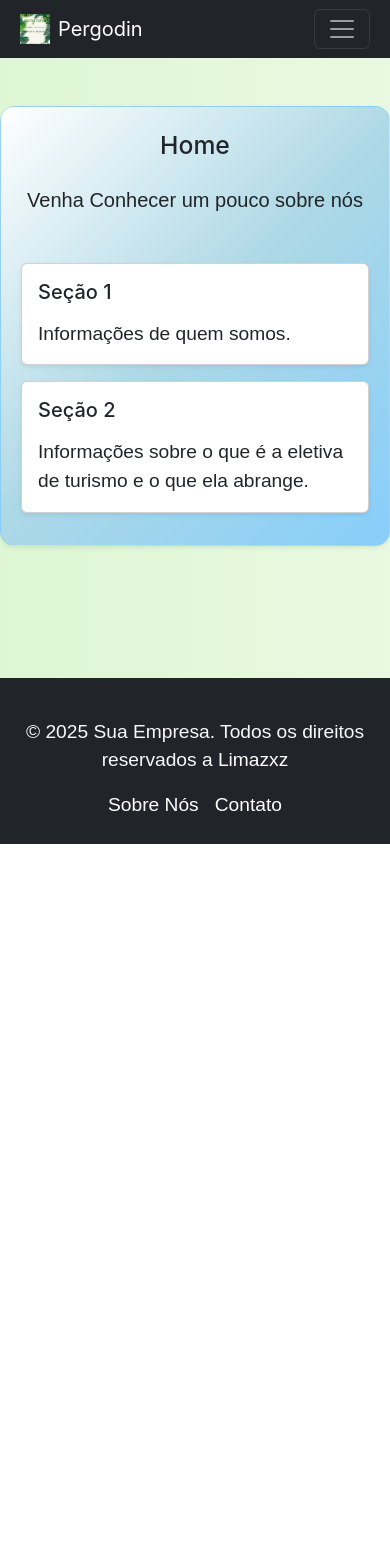
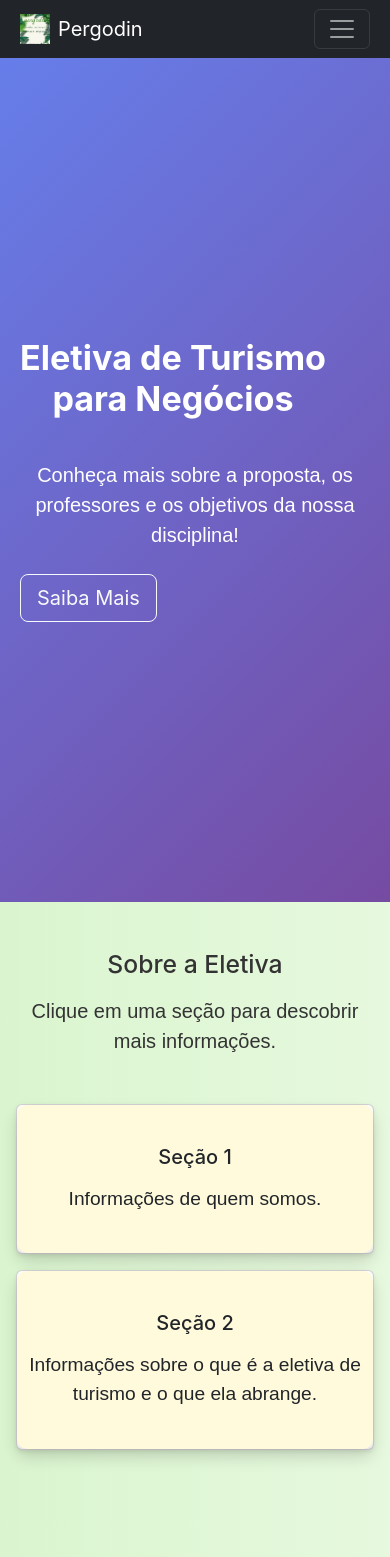
Before and after one commit to Limazxz/EletivaSite2.0, a React (Vite) app: page / in a window 390 px wide. Shown: the top 1557 px of the page. Before the commit the page ends 844 px from the top, so only its background shows below. Built offline with nearby package versions, Linux system fonts and the light colour scheme.

Commit message:
feat: enhance Contato page with phone number formatting and update placeholder text; improve Home page layout with animated background and new sections

```diff
--- a/src/App.css
+++ b/src/App.css
@@ -237,3 +237,18 @@ p {
 }
 
 /* Responsivo + Print já incluídos no primeiro CSS */
+#about-card,
+#about-card-content,
+#about-card-2 {
+  padding: 40px 0;
+  border-radius: 10px;
+  text-align: center;
+  background: #fffadc;
+  box-shadow: var(--shadow-md);
+}
+#about-card-2-content {
+  padding: 20px;
+  background: #fffadc !important; /* Garante que a cor seja aplicada */
+  border-radius: 10px;
+  box-shadow: var(--shadow-sm);
+}
--- a/src/pages/Contato.jsx
+++ b/src/pages/Contato.jsx
@@ -9,11 +9,30 @@ const Contato = () => {
     message: "",
   });
 
+  const formatPhoneNumber = (value) => {
+    value = value.replace(/\D/g, ""); // Remove caracteres não numéricos
+    if (value.length > 10) {
+      return `(${value.slice(0, 2)}) ${value.slice(2, 7)}-${value.slice(
+        7,
+        11
+      )}`;
+    } else if (value.length > 5) {
+      return `(${value.slice(0, 2)}) ${value.slice(2, 6)}-${value.slice(
+        6,
+        10
+      )}`;
+    } else if (value.length > 2) {
+      return `(${value.slice(0, 2)}) ${value.slice(2)}`;
+    } else {
+      return value;
+    }
+  };
+
   const handleInputChange = (e) => {
     const { name, value } = e.target;
     setFormData((prev) => ({
       ...prev,
-      [name]: value,
+      [name]: name === "phone" ? formatPhoneNumber(value) : value,
     }));
   };
 
@@ -22,8 +41,6 @@ const Contato = () => {
     console.log("Formulário enviado:", formData);
     alert("Mensagem enviada com sucesso!");
   };
-
-
 
   return (
     <div className="container mt-5">
@@ -82,7 +99,7 @@ const Contato = () => {
                     name="phone"
                     value={formData.phone}
                     onChange={handleInputChange}
-                    placeholder="(14) 99667-7249"
+                    placeholder= "Digite seu Número de Telefone"
                   />
                 </div>
 
--- a/src/pages/Home.jsx
+++ b/src/pages/Home.jsx
@@ -1,20 +1,66 @@
-import { useState } from "react";
+import { useEffect, useState } from "react";
+import { useNavigate } from "react-router"; // Corrigido para "react-router-dom"
 
-const Home = () => {
+export default function Home() {
+  const navigate = useNavigate(); // Certifique-se de que o hook useNavigate está sendo usado corretamente
+  const [scrollY, setScrollY] = useState(0);
   const [showCard, setShowCard] = useState(false);
   const [showThirdCard, setShowThirdCard] = useState(false);
 
+  useEffect(() => {
+    const handleScroll = () => setScrollY(window.scrollY);
+    window.addEventListener("scroll", handleScroll);
+    return () => window.removeEventListener("scroll", handleScroll);
+  }, []);
+
+  const handleSectionClick = () => setShowCard(!showCard);
   const handleThirdSectionClick = () => setShowThirdCard(!showThirdCard);
-  const handleSectionClick = () => setShowCard(!showCard);
 
   return (
-    <div id="card-card" className="container card my-5 bg-secondary p-4 shadow-sm">
-      <div className="row justify-content-center">
-        <div className="col-md-8 text-center">
-          <h2 className="mb-4">Home</h2>
-          <p className="lead">Venha Conhecer um pouco sobre nós</p>
+    <div className="home-container">
+      {/* Background animado */}
+      <div className="animated-background"></div>
+
+      {/* Hero Section */}
+      <section
+        id="home"
+        className="hero-section d-flex align-items-center min-vh-100"
+      >
+        <div className="container text-center">
+          <div
+            className="hero-content"
+            style={{ transform: `translateY(${scrollY * 0.1}px)` }}
+          >
+            <h1 className="display-4 fw-bold mb-4 fade-in">
+              Eletiva de Turismo{" "}
+              <span className="text-gradient d-block">para Negócios</span>
+            </h1>
+            <p className="lead mb-4 fade-in-delay">
+              Conheça mais sobre a proposta, os professores e os objetivos da
+              nossa disciplina!
+            </p>
+            <button
+              onClick={() => navigate("/sobre")} // Corrigido para usar navigate corretamente
+              className="btn btn-outline-light btn-lg"
+            >
+              Saiba Mais
+            </button>
           </div>
         </div>
+      </section>
+
+      {/* About Section com cards clicáveis */}
+      <section id="about" className="py-5">
+        <div className="container">
+          <div className="row justify-content-center text-center mb-4">
+            <div className="col-md-8">
+              <h2 className="section-title mb-3">Sobre a Eletiva</h2>
+              <p className="lead">
+                Clique em uma seção para descobrir mais informações.
+              </p>
+            </div>
+          </div>
+
           <div className="row mt-4 justify-content-center">
             <div className="col-md-6 p-2">
               <div
@@ -22,21 +68,22 @@ const Home = () => {
                 onClick={handleThirdSectionClick}
                 style={{ cursor: "pointer" }}
               >
-            <div className="card-body">
+                <div id="about-card" className="card-body">
                   <h5 className="card-title">Seção 1</h5>
                   <p className="card-text">Informações de quem somos.</p>
                 </div>
               </div>
               {showThirdCard && (
-            <div className="card mt-3">
+                <div id="about-card-content" className="card mt-3">
                   <div className="card-body">
                     <p className="card-text">
-                  📌 <strong>Lema:</strong> Turismo não é só viajar, é negócio!
+                      📌 <strong>Lema:</strong> Turismo não é só viajar, é
+                      negócio!
                       <br />
                       👩‍🏫 <strong>Professora:</strong> Luciana
                       <br />⌚ <strong>Período:</strong> 2025
                       <br />
-                  🏢 <strong>Empresa:</strong> Fronteiras sem Limites
+                      🏢 <strong>Empresa:</strong> Pergodin
                       <br />
                       📖 <strong>Descrição:</strong> Eletiva de Turismo para
                       Negócios
@@ -45,33 +92,34 @@ const Home = () => {
                 </div>
               )}
             </div>
+
             <div className="col-md-6 p-2">
               <div
                 className="card shadow-sm"
                 onClick={handleSectionClick}
                 style={{ cursor: "pointer" }}
               >
-            <div className="card-body">
+                <div id="about-card-2" className="card-body">
                   <h5 className="card-title">Seção 2</h5>
                   <p className="card-text">
                     Informações sobre o que é a eletiva de turismo e o que ela
                     abrange.
-                <br />
                   </p>
                 </div>
               </div>
               {showCard && (
-            <div className="card mt-3">
+                <div id="about-card-2-content" className="card mt-3">
                   <div className="card-body">
                     <p className="card-text">
-                  Esta eletiva explora o turismo como um setor estratégico para
-                  negócios, abordando suas oportunidades econômicas, tendências
-                  globais e impacto no desenvolvimento de cidades e empresas. Os
-                  alunos aprenderão sobre turismo corporativo, eventos,
-                  hotelaria, marketing turístico e empreendedorismo no setor.
-                  Com atividades práticas, estudos de caso e visitas técnicas, a
-                  disciplina mostrará como o turismo vai além do lazer, sendo um
-                  motor de crescimento econômico e inovação.
+                      Esta eletiva explora o turismo como um setor estratégico
+                      para negócios, abordando suas oportunidades econômicas,
+                      tendências globais e impacto no desenvolvimento de cidades
+                      e empresas. Os alunos aprenderão sobre turismo
+                      corporativo, eventos, hotelaria, marketing turístico e
+                      empreendedorismo no setor. Com atividades práticas,
+                      estudos de caso e visitas técnicas, a disciplina mostrará
+                      como o turismo vai além do lazer, sendo um motor de
+                      crescimento econômico e inovação.
                     </p>
                   </div>
                 </div>
@@ -79,7 +127,21 @@ const Home = () => {
             </div>
           </div>
         </div>
+      </section>
+
+      {/* Contact Section simples */}
+      <section id="contact" className="py-5 text-center fw-bold">
+        <div className="container">
+          <h2 className="section-title mb-4">Contato</h2>
+          <p className="lead mb-3 fw-bold">
+            Dúvidas ou sugestões? Fale com a professora responsável.
+          </p>
+          <p>
+            <i className="bi bi-envelope-fill me-2"></i>
+            lucianasl@professor.educacao.sp.gov.br
+          </p>
+        </div>
+      </section>
+    </div>
   );
-};
-
-export default Home;
+}
```
Lines whose indentation alone changed are shown as unchanged.
